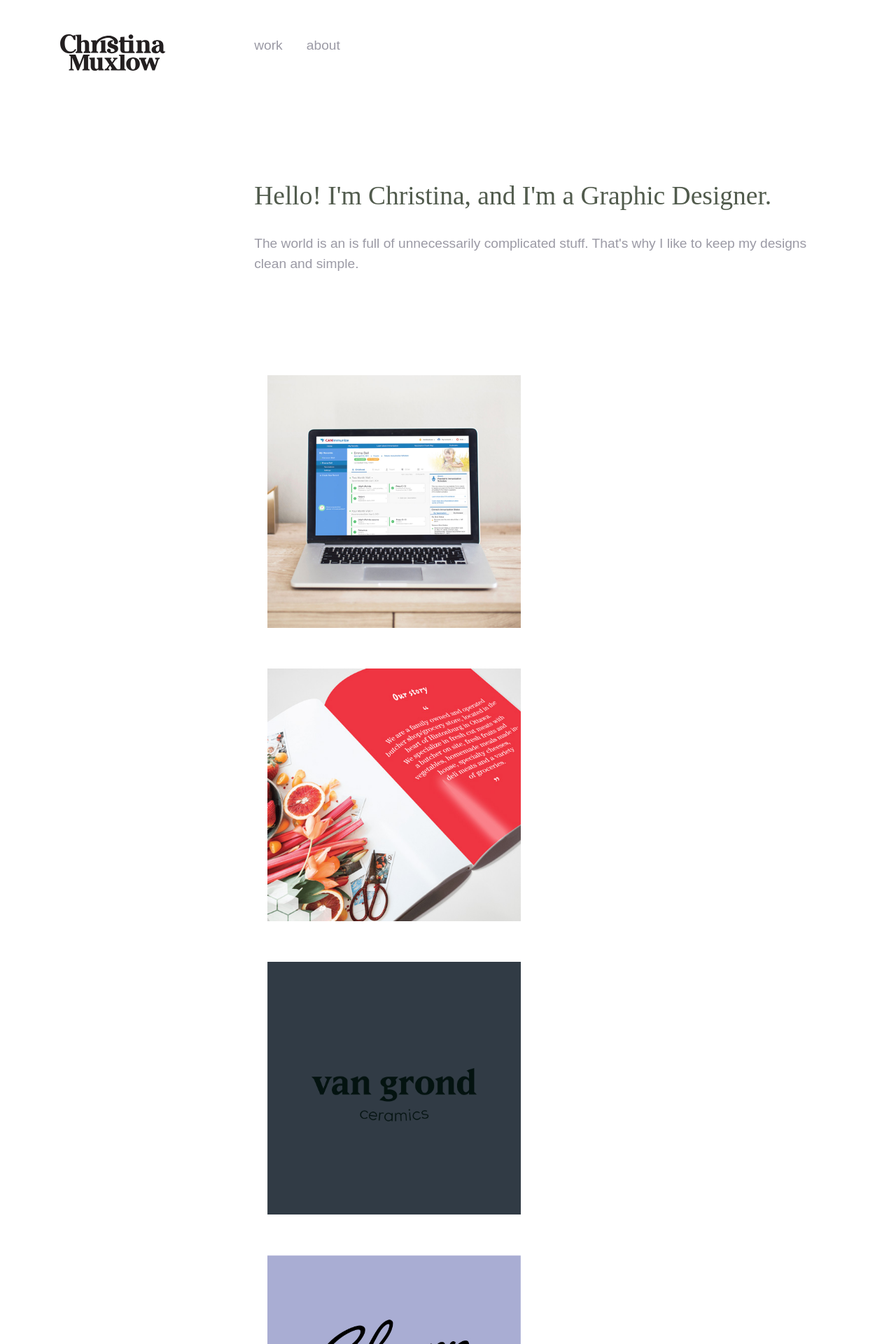
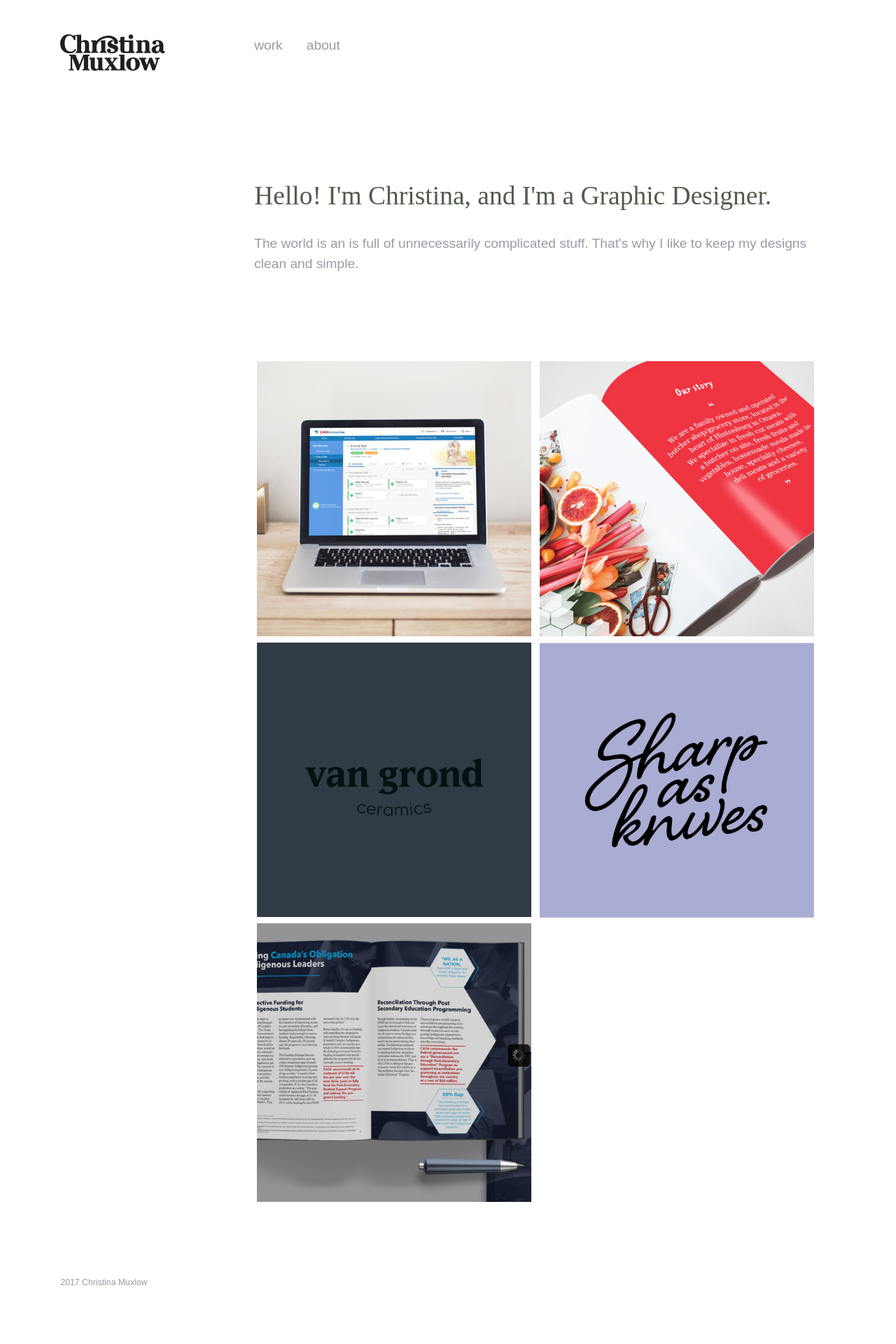
Before and after one commit to muxlowc/portfolio-site, a Jekyll site: the page built from index.html, in a window 1280 px wide. Shown: the top 1920 px of the page at 70% size. Built offline with Jekyll 4.4.1, drawn with Linux system fonts in a browser that asks for light colours; after the commit the page ends 1882 px from its top, so only the background shows below that.

Commit message:
edits to structure - margins of images for responsiveness

```diff
--- a/css/main.css
+++ b/css/main.css
@@ -37,8 +37,6 @@ a:hover {
 .portfolio-content img {
   width: 100%;
   margin: auto;
-  padding-top: 1em;
-  padding-bottom: 1em;
 }
 
 .home-banner {
@@ -66,12 +64,9 @@ p > a:hover {
 }
 
 .card {
-  background-size: cover;
-  background-position: center;
   display: block;
   width: 100%;
-  height: 250px;
-  margin-bottom: 1em;
+  height: 100%;
 }
 
 .card-content {
@@ -80,22 +75,6 @@ p > a:hover {
   margin: 1em;
   padding: 40px 20px;
   text-align: center;
-}
-
-.card1 {
-  background-image: url("../images/canimm-webclient1.jpg");
-}
-
-.card2 {
-  background-image: url("../images/hintonburg-project.jpg");
-}
-
-.card3 {
-  background-image: url("../images/van-grond-logo.jpg");
-}
-
-.card4 {
-  background-image: url("../images/sharpasknives-logo.jpg");
 }
 
 .scrub {
@@ -120,14 +99,11 @@ footer {
   }
 
   .card {
-    background-size: cover;
-    background-position: center;
     display: block;
     position: relative;
-    width: 310px;
-    height: 310px;
+    width: 100%;
+    height: 100%;
     margin-right: 1em;
-    margin-bottom: 1em;
   }
 }
 
@@ -147,14 +123,10 @@ footer {
   }
 
   .card {
-    background-size: cover;
-    background-position: center;
     display: block;
     position: relative;
-    width: 400px;
-    height: 400px;
-    margin-right: 1em;
-    margin-bottom: 1em;
+    margin-right: 0.2em;
+    max-width: 400px;
   }
 
   .card:hover .card-content {
@@ -169,7 +141,7 @@ footer {
     right: 0;
     opacity: 0;
     background-color: #fff;
-    transition: all 300ms;
+    transition: all 400ms;
     margin: 1em;
     padding: 100px 20px;
     text-align: center;
@@ -178,7 +150,7 @@ footer {
   .portfolio-content img {
     width: 100%;
     margin: auto;
-    padding: 1em;
+    padding: 0 0.2em;
   }
 }
 
--- a/css/type.css
+++ b/css/type.css
@@ -70,6 +70,7 @@ table {
 caption {
   text-align: left;
 }
+
 
 th,
 td {
@@ -803,7 +804,6 @@ legend {
   ol,
   dl,
   dd,
-  figure,
   blockquote,
   details,
   hr,
@@ -812,6 +812,10 @@ legend {
   table,
   caption {
     margin: 0 0 1.5rem;
+  }
+
+  figure {
+    margin: 0;
   }
 
   .tenamega {
@@ -1130,7 +1134,6 @@ legend {
   ol,
   dl,
   dd,
-  figure,
   blockquote,
   details,
   hr,
@@ -1139,6 +1142,10 @@ legend {
   table,
   caption {
     margin: 0 0 1.5rem;
+  }
+
+  figure {
+    margin: 0;
   }
 
   .tenamega {
```
